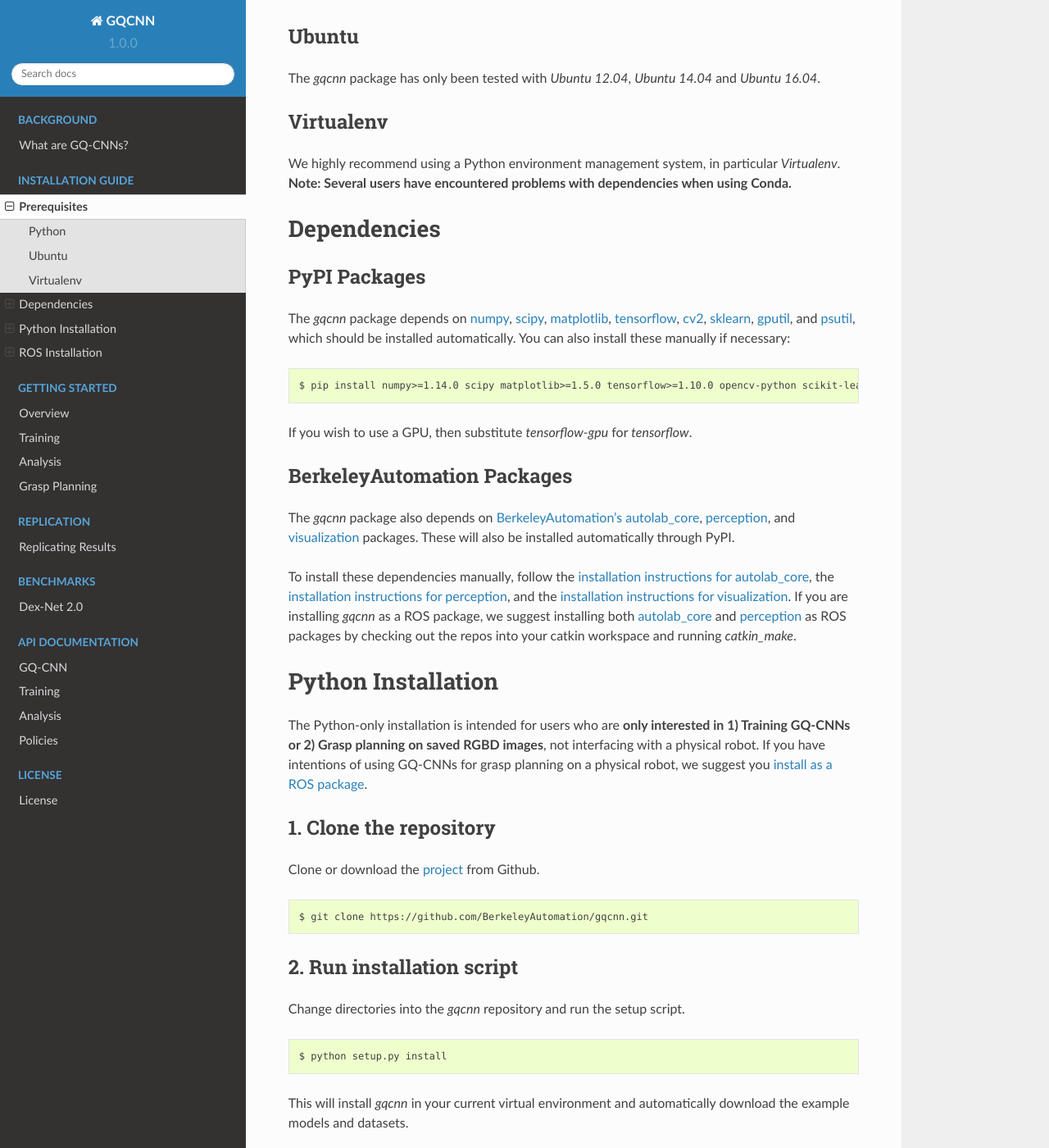
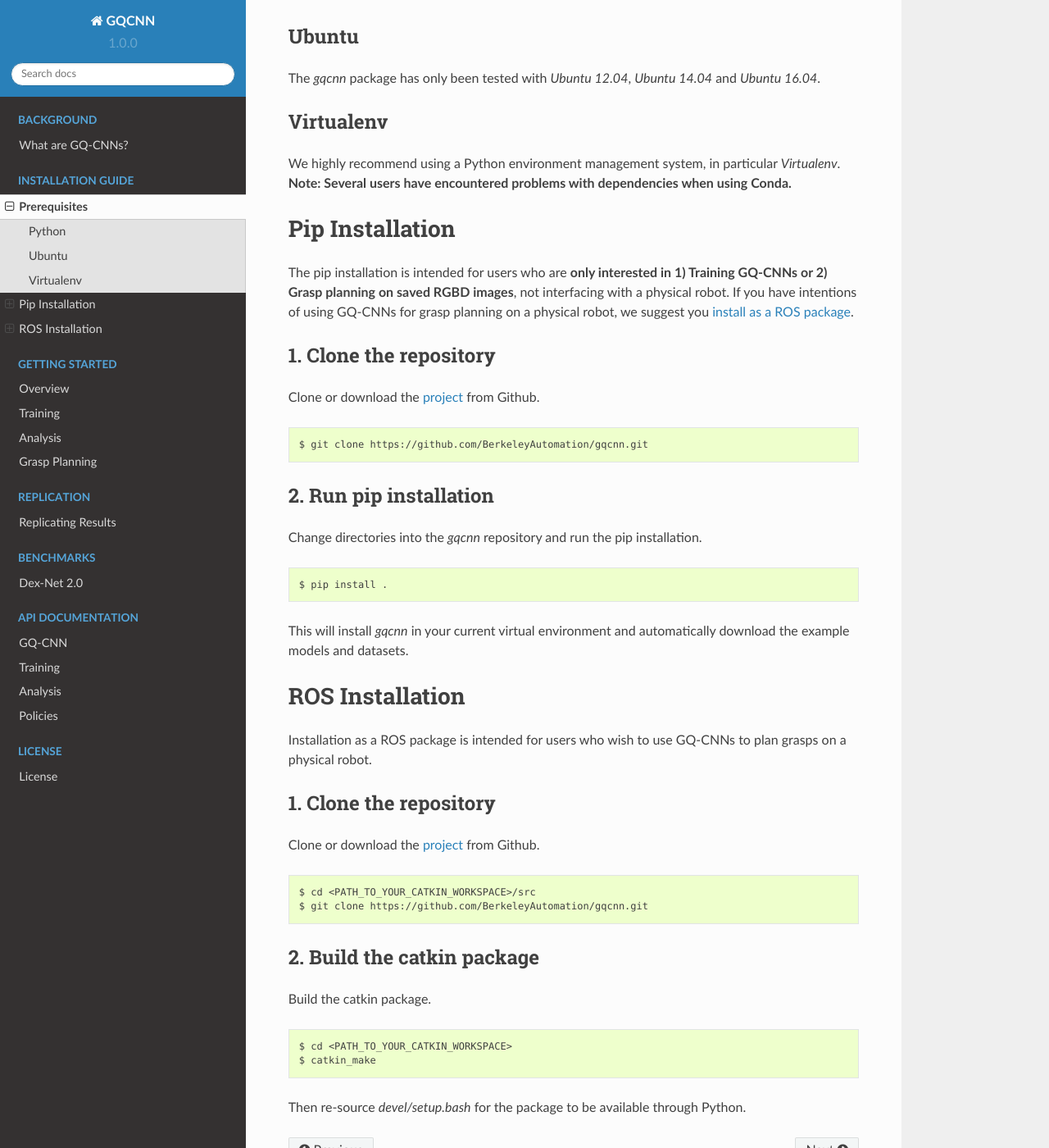
Before and after one commit to BerkeleyAutomation/gqcnn, a Sphinx documentation site: the page built from docs/source/install/install.rst, in a window 1280 px wide and 1400 px high, scrolled down 236 px. Shown: the whole window at 82% size. Built offline with Sphinx 7.4.7 and the Read the Docs theme 2.0.0, drawn with Linux system fonts in a browser that asks for light colours.

Commit message:
1) Added support for automatically installing appropriate CPU or GPU version of Tensorflow based on presence of CUDA and devices. 2) Updated valid Tensorflow versions to >=1.10.0,<=1.13.1 due to lack of support for Tensorflow 2.0. 3) Original installation command `python setup.py install` was not finding correct Python 2.7 dependencies. Now using pip. 4) Added dependency for scikit-image. 5) Created separate pip requirements files for CPU and GPU installations. 6) Update docs appropriately.

```diff
--- a/docs/source/install/install.rst
+++ b/docs/source/install/install.rst
@@ -16,46 +16,10 @@ Virtualenv
 
 We highly recommend using a Python environment management system, in particular `Virtualenv`. **Note: Several users have encountered problems with dependencies when using Conda.**
 
-Dependencies
-~~~~~~~~~~~~
+Pip Installation
+~~~~~~~~~~~~~~~~
 
-PyPI Packages
-"""""""""""""
-The `gqcnn` package  depends on `numpy`_, `scipy`_, `matplotlib`_, `tensorflow`_, `cv2`_, `sklearn`_, `gputil`_, and `psutil`_, which should be installed automatically.
-You can also install these manually if necessary: ::
-
-    $ pip install numpy>=1.14.0 scipy matplotlib>=1.5.0 tensorflow>=1.10.0 opencv-python scikit-learn psutil gputil
-
-.. _numpy: http://www.numpy.org/
-.. _scipy: https://www.scipy/org/
-.. _matplotlib: http://www.matplotlib.org/
-.. _tensorflow: https://www.tensorflow.org/
-.. _cv2: http://opencv.org/
-.. _sklearn: http://scikit-image.org/
-.. _psutil: https://github.com/giampaolo/psutil
-.. _gputil: https://github.com/anderskm/gputil
-
-If you wish to use a GPU, then substitute `tensorflow-gpu` for `tensorflow`.
-
-BerkeleyAutomation Packages
-"""""""""""""""""""""""""""
-The `gqcnn` package also depends on `BerkeleyAutomation's`_ `autolab_core`_, `perception`_, and `visualization`_ packages. These will also be installed automatically through PyPI.
-
-To install these dependencies manually, follow the `installation instructions for autolab_core`_, the `installation instructions for perception`_, and the `installation instructions for visualization`_.
-If you are installing `gqcnn` as a ROS package, we suggest installing both `autolab_core`_ and `perception`_ as ROS packages by checking out the repos into your catkin workspace and running `catkin_make`.
-
-.. _BerkeleyAutomation's: https://github.com/BerkeleyAutomation
-.. _autolab_core: https://github.com/BerkeleyAutomation/autolab_core
-.. _perception: https://github.com/BerkeleyAutomation/perception
-.. _visualization: https://github.com/BerkeleyAutomation/visualization
-.. _installation instructions for autolab_core: https://BerkeleyAutomation.github.io/autolab_core/install/install.html
-.. _installation instructions for perception: https://berkeleyautomation.github.io/perception/install/install.html
-.. _installation instructions for visualization: https://berkeleyautomation.github.io/visualization/install/install.html
-
-Python Installation
-~~~~~~~~~~~~~~~~~~~
-
-The Python-only installation is intended for users who are **only interested in 1) Training GQ-CNNs or 2) Grasp planning on saved RGBD images**, not
+The pip installation is intended for users who are **only interested in 1) Training GQ-CNNs or 2) Grasp planning on saved RGBD images**, not
 interfacing with a physical robot.
 If you have intentions of using GQ-CNNs for grasp planning on a physical robot, we suggest you `install as a ROS package`_.
 
@@ -69,11 +33,11 @@ Clone or download the `project`_ from Github. ::
 
 .. _project: https://github.com/BerkeleyAutomation/gqcnn
 
-2. Run installation script
+2. Run pip installation
 """"""""""""""""""""""""""
-Change directories into the `gqcnn` repository and run the setup script. ::
+Change directories into the `gqcnn` repository and run the pip installation. ::
 
-    $ python setup.py install
+    $ pip install .
 
 This will install `gqcnn` in your current virtual environment and automatically download the example models and datasets.
 
```
Also changed, not shown: setup.py (+23 -4 lines), 6 other files.
